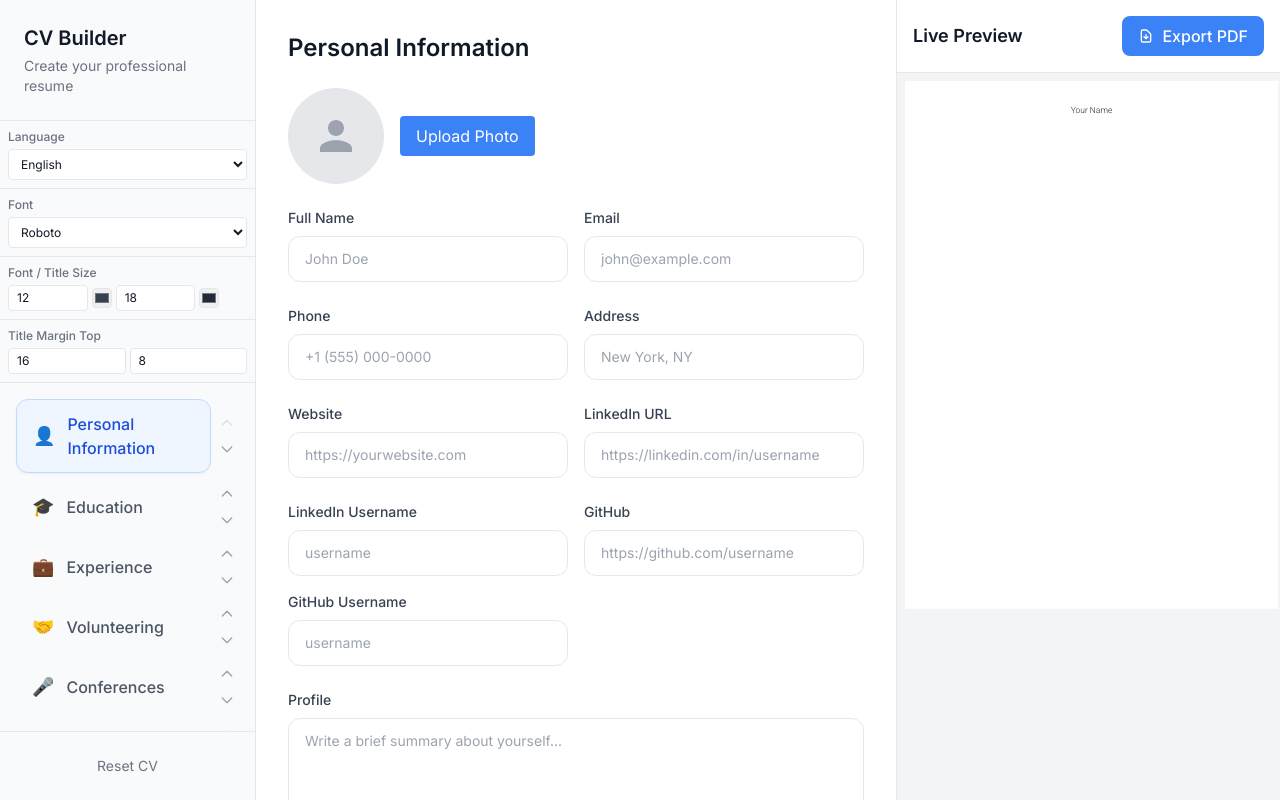
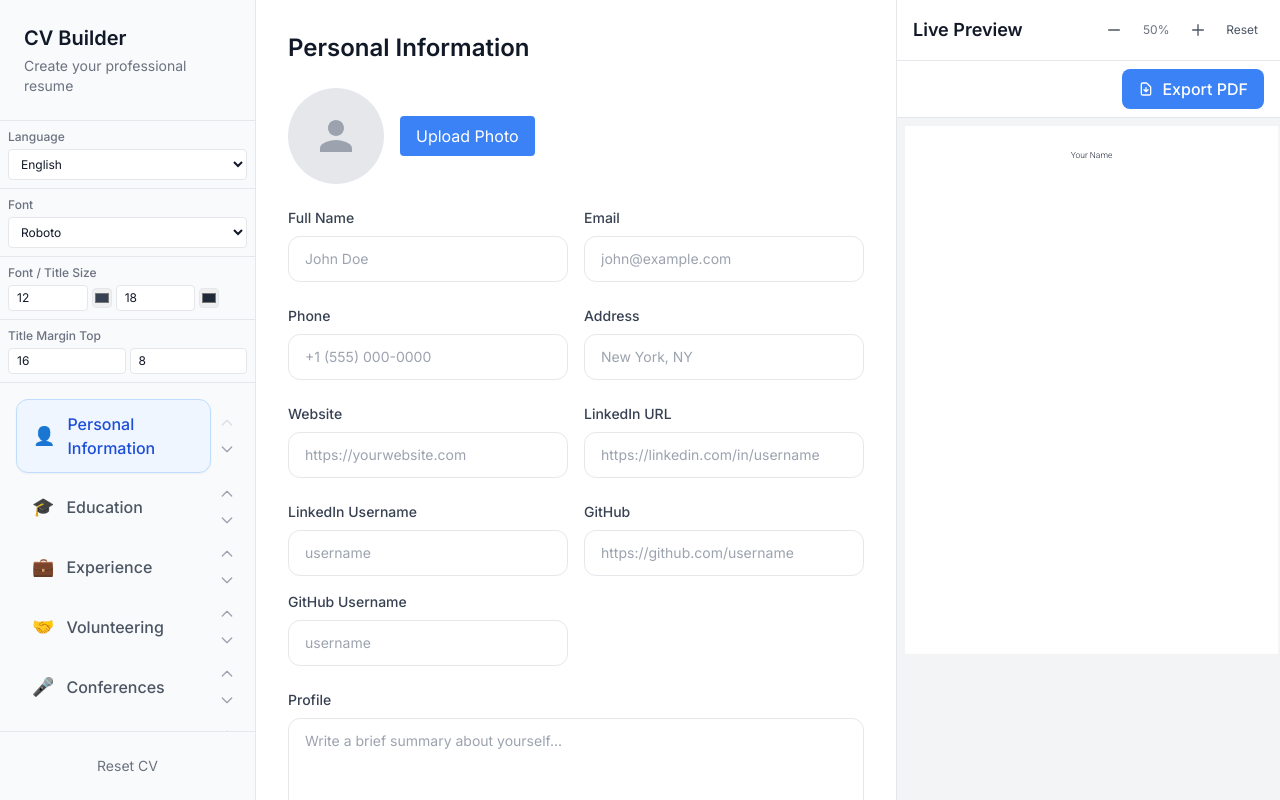
Before and after one commit to SoniaTz/CV-Builder, a React (Vite) app: page / in a window 1280 px wide. Built offline with nearby package versions, Linux system fonts and the light colour scheme.

Commit message:
Add zoom controls to preview

```diff
--- a/src/components/Preview.tsx
+++ b/src/components/Preview.tsx
@@ -436,8 +436,13 @@ const SectionRenderer: React.FC<SectionRendererProps> = ({ sectionId, variant =
 const A4_HEIGHT = 1123; // 297mm at 96 DPI
 const A4_WIDTH = 794;   // 210mm at 96 DPI
 
+interface PageContainerProps {
+  children: React.ReactNode;
+  zoom?: number;
+}
+
 // Page Container Component that shows A4 pages
-const PageContainer = forwardRef<HTMLDivElement, { children: React.ReactNode }>(({ children }, ref) => {
+const PageContainer = forwardRef<HTMLDivElement, PageContainerProps>(({ children, zoom = 50 }, ref) => {
   const measureRef = useRef<HTMLDivElement>(null);
   const [pageCount, setPageCount] = useState(2); // Start with 2 pages for testing
 
@@ -484,7 +489,9 @@ const PageContainer = forwardRef<HTMLDivElement, { children: React.ReactNode }>(
           top: 0,
           width: '210mm',
           fontSize: '11pt',
-          background: 'white'
+          background: 'white',
+          transform: `scale(${(zoom / 50) * 0.47})`,
+          transformOrigin: 'top left'
         }}
       >
         {children}
@@ -501,7 +508,7 @@ const PageContainer = forwardRef<HTMLDivElement, { children: React.ReactNode }>(
             height: '297mm',
             maxWidth: '210mm',
             fontSize: '11pt',
-            transform: 'scale(0.47)',
+            transform: `scale(${(zoom / 50) * 0.47})`,
             transformOrigin: 'top left',
             marginBottom: index < pageCount - 1 ? '-585px' : '0'
           }}
@@ -589,11 +596,49 @@ interface PreviewProps {
 
 const Preview = forwardRef<HTMLDivElement, PreviewProps>(({ onExportPDF }, ref) => {
   const { t } = useCV();
+  const [zoom, setZoom] = useState(50);
+
   return (
     <div className="w-full sm:w-96 bg-gray-100 border-l border-gray-200 flex flex-col h-full">
       {/* Header */}
       <div className="p-4 border-b border-gray-200 bg-white flex items-center justify-between shrink-0">
         <h2 className="text-lg font-semibold text-gray-900">{t.livePreview}</h2>
+        <div className="flex items-center gap-2">
+          {/* Zoom Controls */}
+          <button
+            type="button"
+            onClick={() => setZoom(Math.max(25, zoom - 25))}
+            className="p-1.5 rounded hover:bg-gray-100 text-gray-600"
+            title="Zoom out"
+          >
+            <svg className="w-4 h-4" fill="none" stroke="currentColor" viewBox="0 0 24 24">
+              <path strokeLinecap="round" strokeLinejoin="round" strokeWidth={2} d="M20 12H4" />
+            </svg>
+          </button>
+          <span className="text-xs text-gray-500 w-10 text-center">{zoom}%</span>
+          <button
+            type="button"
+            onClick={() => setZoom(Math.min(150, zoom + 25))}
+            className="p-1.5 rounded hover:bg-gray-100 text-gray-600"
+            title="Zoom in"
+          >
+            <svg className="w-4 h-4" fill="none" stroke="currentColor" viewBox="0 0 24 24">
+              <path strokeLinecap="round" strokeLinejoin="round" strokeWidth={2} d="M12 4v16m8-8H4" />
+            </svg>
+          </button>
+          <button
+            type="button"
+            onClick={() => setZoom(50)}
+            className="p-1.5 rounded hover:bg-gray-100 text-gray-600 text-xs"
+            title="Reset zoom"
+          >
+            Reset
+          </button>
+        </div>
+      </div>
+
+      {/* Header - Export Button */}
+      <div className="px-4 py-2 border-b border-gray-200 bg-white flex justify-end shrink-0">
         <button
           type="button"
           onClick={onExportPDF}
@@ -608,7 +653,7 @@ const Preview = forwardRef<HTMLDivElement, PreviewProps>(({ onExportPDF }, ref)
 
       {/* Preview Content - scrollable area */}
       <div className="flex-1 overflow-x-hidden overflow-y-auto p-2">
-        <PageContainer ref={ref}>
+        <PageContainer ref={ref} zoom={zoom}>
           <MinimalTemplate />
         </PageContainer>
       </div>
```
